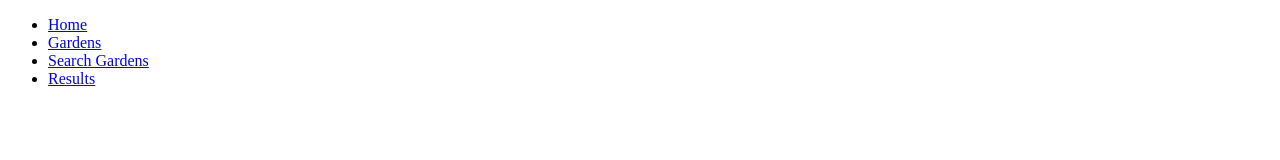
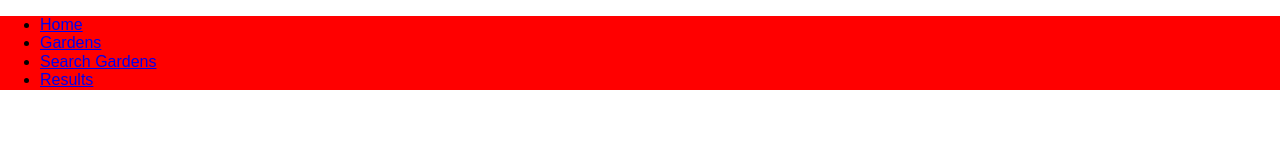
Before and after one commit to enabek/garden-city, a website: page client/index.html in a window 1280 px wide. Drawn offline with nearby package versions, Linux system fonts and the light colour scheme; some packages are replaced by stand-ins of ours.

Commit message:
Add and link Normalize.css file

```diff
--- a/client/index.html
+++ b/client/index.html
@@ -4,6 +4,7 @@
   <title>Garden City</title>
   <!-- style sheets -->
   <link rel='stylesheet' type="text/css" href="stylesheets/style.css">
+  <link rel='stylesheet' type="text/css" href="stylesheets/normalize.css">
   <!-- angular CDNs -->
   <script src="https://ajax.googleapis.com/ajax/libs/angularjs/1.5.6/angular.min.js"></script>
   <script src="https://cdnjs.cloudflare.com/ajax/libs/angular-ui-router/0.3.1/angular-ui-router.js"></script>
@@ -12,7 +13,7 @@
 <body ng-app='mainApp'>
   <header>
     <nav>
-      <ul>
+      <ul id="nav-links">
         <li><a href="#/home">Home</a></li>
         <li><a href="#/gardens">Gardens</a></li>
         <li><a href="#/search">Search Gardens</a></li>
--- a/client/stylesheets/style.scss
+++ b/client/stylesheets/style.scss
@@ -2,3 +2,8 @@ div {
   color: #C6ECAE;
   font-size: 32px;
 }
+
+header {
+  width: 100%;
+  background-color: red;
+}
--- a/package.json
+++ b/package.json
@@ -13,6 +13,7 @@
     "express": "^4.14.0",
     "jsonwebtoken": "^7.1.9",
     "mongoose": "^4.6.0",
-    "morgan": "^1.7.0"
+    "morgan": "^1.7.0",
+    "normalize.css": "^4.2.0"
   }
 }
```
Also changed, not shown: client/stylesheets/normalize.css (added), client/stylesheets/style.css, 1 other file.
